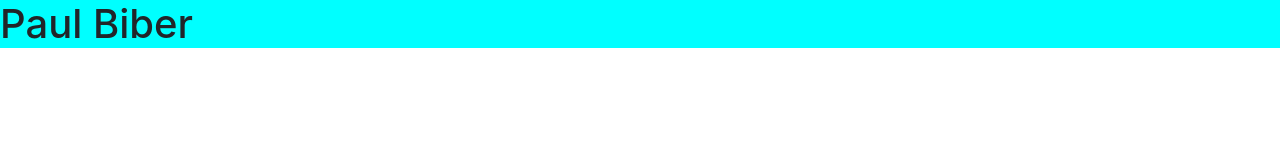
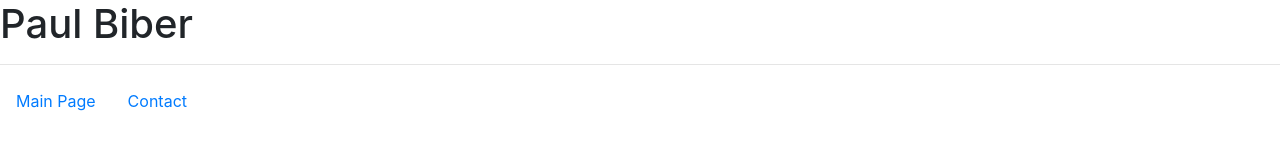
Before and after one commit to roadblock37/bootstrap_portfolio, a website: page HTML/Index.html in a window 1280 px wide. Drawn offline with nearby package versions, Linux system fonts and the light colour scheme.

Commit message:
installed mocha and jshint

```diff
--- a/HTML/Index.html
+++ b/HTML/Index.html
@@ -11,10 +11,14 @@
         <link rel="stylesheet" type="text/css" href="/CSS/Index.css">
     </head>
     <body>
-        <header>
-            <h1 class="titleName">Paul Biber</h1>
+        <header class='header'>
+            <h1>Paul Biber</h1>
         </header>
-        <nav></nav>
+        <hr>
+        <nav class="nav">
+            <a class="nav-link" href="Index.html">Main Page</a>
+            <a class="nav-link" href="Contact.html">Contact</a>
+        </nav>
         <footer></footer>
 
         <!--bootstrap javascript files-->
--- a/JS/Index.js
+++ b/JS/Index.js
@@ -0,0 +1 @@
+import require from "bootstrap";
--- /dev/null
+++ b/package.json
@@ -0,0 +1,6 @@
+{
+  "dependencies": {
+    "jshint": "^2.13.1",
+    "mocha": "^9.1.3"
+  }
+}
```
Also changed, not shown: HTML/Contact.html (added), 1 other file.
